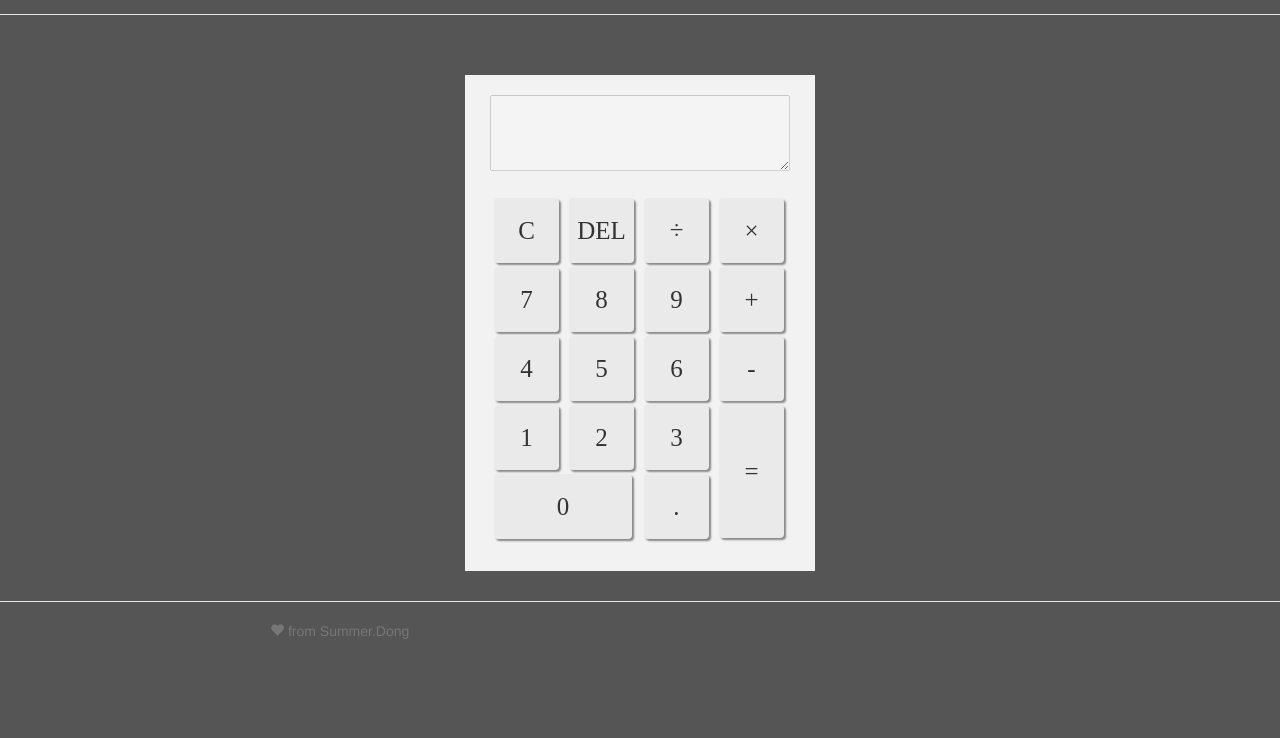
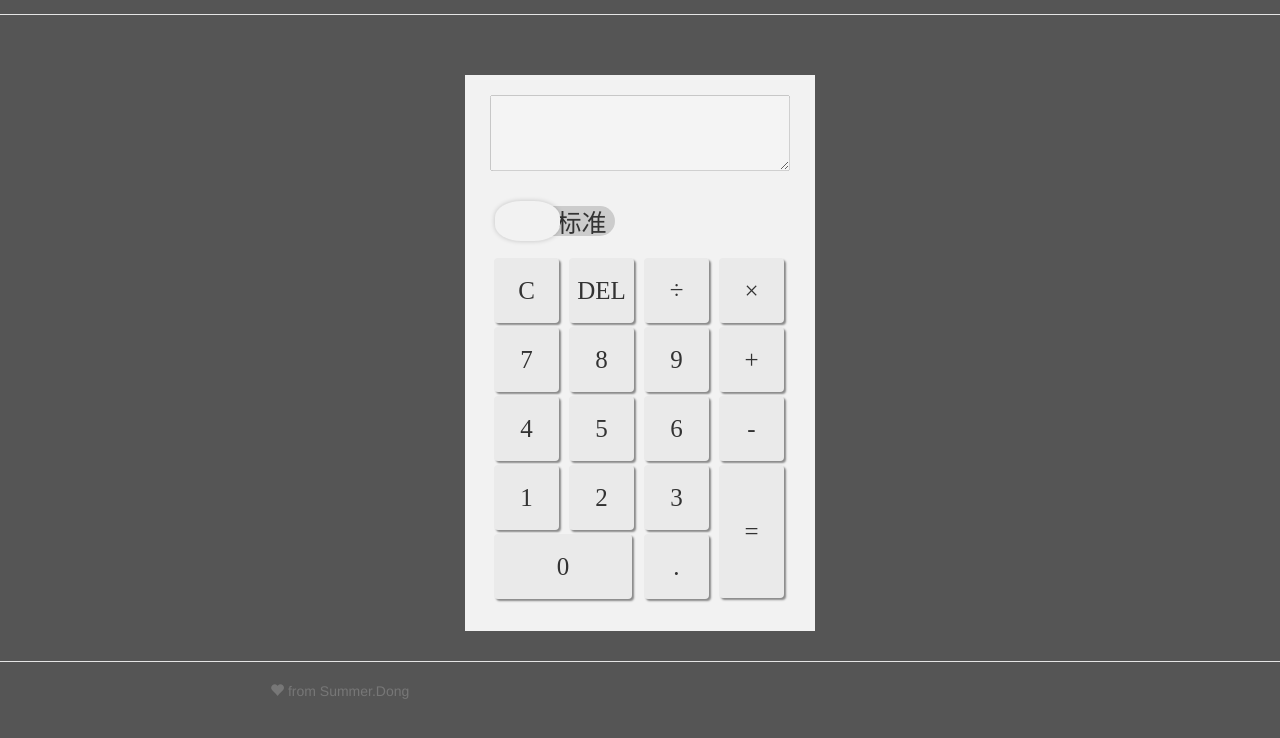
Before and after one commit to Summer-Dong/calculator, a website: page app/index.html in a window 1280 px wide. Shown: the part 58-796 px from the top of the page. Drawn offline with nearby package versions, Linux system fonts and the light colour scheme; some packages are replaced by stand-ins of ours; files that its build step writes are made by us from their sources.

Commit message:
[#2]finish the slipe button's style

```diff
--- a/app/styles/main.css
+++ b/app/styles/main.css
@@ -16,6 +16,71 @@ textarea{
   line-height: 35px;
   font-size: 30px;
   text-align: right;
+}
+/*slipe button*/
+.slipButton{
+  height: 60px;
+  width: 100%;
+}
+section {
+  float: left;
+  width: 100px;
+  padding: 0px 200px 10px 30px;
+  height: 50px;
+}
+.checkbox {
+  position: relative;
+  display: inline-block;
+}
+.checkbox label {
+  width: 120px;
+  height: 30px;
+  padding-left: 3px;
+  background: #ccc;
+  position: relative;
+  display: inline-block;
+  border-radius: 46px;
+  -webkit-transition: 0.4s;
+  transition: 0.4s;
+  font-size:25px;
+  text-align: center;
+}
+.checkbox label:after {
+  content: '';
+  position: absolute;
+  padding-top: 20px;
+  width: 65px;
+  height: 40px;
+  border-radius: 40%;
+  left: 0;
+  top: -5px;
+  z-index: 2;
+  background: #f2f2f2;
+  box-shadow: 0 0 5px rgba(0, 0, 0, 0.2);
+  -webkit-transition: 0.4s;
+  transition: 0.4s;
+}
+.checkbox input {
+  position: absolute;
+  left: 0;
+  top: 0;
+  width: 100%;
+  height: 100%;
+  z-index: 5;
+  opacity: 0;
+  cursor: pointer;
+}
+.checkbox input:hover + label:after {
+  box-shadow: 0 2px 15px 0 rgba(0, 0, 0, 0.2), 0 3px 8px 0 rgba(0, 0, 0, 0.2);
+}
+.checkbox input:checked + label:after {
+  left: 65px;
+}
+.model-1 .checkbox input:checked + label {
+  background:#ccc ;
+}
+.model-1 .checkbox input:checked + label:after {
+  background:#f2f2f2;
 }
 /*calculator's button*/
 .calculator{
--- a/app/views/main.html
+++ b/app/views/main.html
@@ -1,6 +1,16 @@
 <div class="calculator">
+    <!-- the result's display -->
     <div>
         <textarea rows="2" disabled></textarea>
+    </div>
+    <!-- the slip button -->
+    <div class="slipButton">
+        <section class="model-1">
+            <div class="checkbox">
+                <input type="checkbox"/>
+                <label>科学标准</label>
+            </div>
+        </section>
     </div>
     <!-- normal calculator -->
     <div class="main">
```
